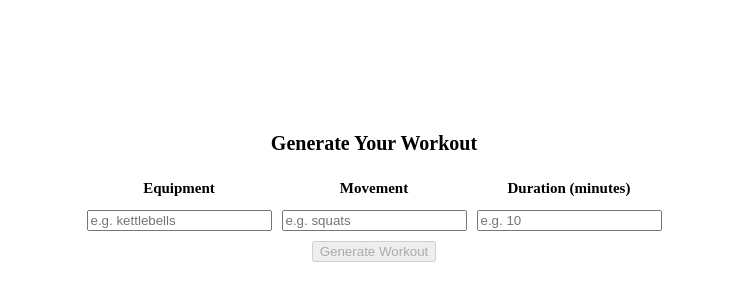
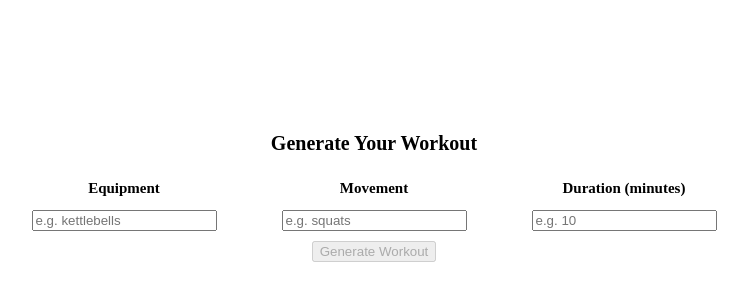
Before and after one commit to NAlexPear/alyssa-workout-generator, a website built with Parcel: page index.html in a window 1280 px wide. Shown: the part 198-498 px from the top of the page, without its empty margins (266-1014 px from the left). Built offline with nearby package versions, Linux system fonts and the light colour scheme.

Commit message:
🔧 Handle landing page gotchas

```diff
--- a/styles.scss
+++ b/styles.scss
@@ -22,6 +22,8 @@ main {
 form {
   display: grid;
   grid-template-columns: 1fr 1fr 1fr;
+  max-width: 75rem;
+  width: 100%;
 
   > div {
     padding: 0 0.5rem;
```
Also changed, not shown: netlify.toml (added).
